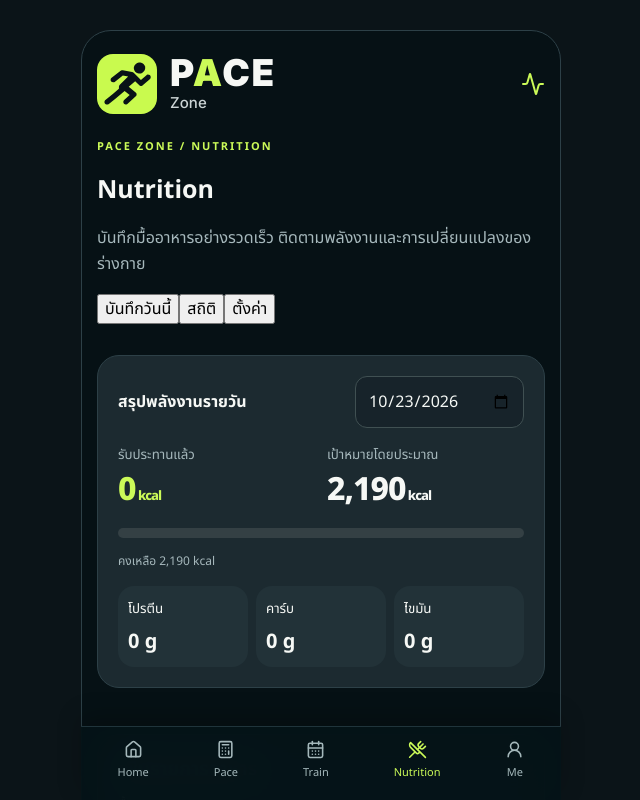
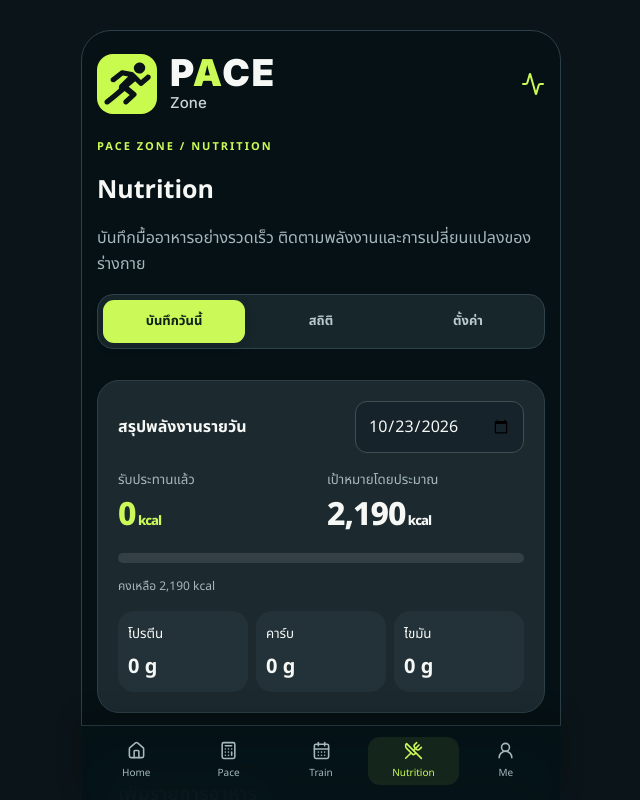
Before and after one commit to keng013/pace-running-app, a Next.js app: page / in a window 1280 px wide. Both pictures are taken after a click on the button "Calorie Tracker". Shown: the top 800 px of the page, without its empty margins (319-959 px from the left). Built offline with nearby package versions, Linux system fonts and the light colour scheme.

Commit message:
style: five-item bottom navigation and readable Nutrition weight metrics

```diff
--- a/app/globals.css
+++ b/app/globals.css
@@ -472,3 +472,24 @@ button:active{transform:none!important;filter:none!important}
 .admin-v2-footer{display:flex;justify-content:space-between;gap:15px;flex-wrap:wrap;font-size:10px;color:#718f91;margin:30px 0 8px}
 @media(max-width:1050px){.admin-v2-sidebar{width:200px}.admin-v2-kpis{grid-template-columns:repeat(2,minmax(0,1fr))}}
 @media(max-width:700px){.admin-v2-shell{display:block}.admin-v2-sidebar{position:relative;width:100%;height:auto;padding:12px 18px;display:flex;flex-direction:row;align-items:center;flex-wrap:wrap}.admin-v2-logo{margin:0 auto 0 0;font-size:19px}.admin-v2-nav-label,.admin-v2-sidebar>a:not(.admin-v2-logo),.admin-v2-nav-active,.admin-v2-security{display:none}.admin-v2-sidebar-bottom{margin:0}.admin-v2-sidebar-bottom button{padding:8px 12px;font-size:11px}.admin-v2-content{padding:25px 15px}.admin-v2-top-actions{width:100%;justify-content:space-between}.admin-v2-kpis{gap:9px}.admin-v2-kpi{padding:15px}.admin-v2-kpi>strong{font-size:27px}.admin-v2-grid{grid-template-columns:1fr}.admin-v2-panel{padding:17px}.admin-v2-status a{margin-left:0}}
+
+/* PACE Zone navigation and Nutrition workspace */
+.nav{justify-content:space-between;gap:2px;padding:11px 10px max(15px,env(safe-area-inset-bottom));}
+.nav button{flex:1;min-width:0;min-height:48px;font-size:10px;gap:5px;padding:4px 0;border-radius:12px;}
+.nav button.active{background:rgba(203,250,88,.08);}
+.nutrition-tabs{display:grid;grid-template-columns:repeat(3,minmax(0,1fr));gap:5px;padding:5px;background:#17262b;border:1px solid #30434a;border-radius:16px;position:sticky;top:7px;z-index:4;}
+.nutrition-tabs button{min-width:0;min-height:43px;color:#b9c9cc;background:transparent;border:0;border-radius:11px;font-weight:700;font-size:13px;}
+.nutrition-tabs button.selected{background:#cbfa58;color:#102019;box-shadow:0 3px 12px rgba(0,0,0,.13);}
+.nutrition-weight-summary{display:grid;grid-template-columns:repeat(2,minmax(0,1fr));gap:10px;}
+.nutrition-weight-summary>div{display:flex;flex-direction:column;gap:7px;padding:15px 12px;background:#142328;border:1px solid #34474c;border-radius:14px;min-width:0;}
+.nutrition-weight-summary small{font-size:11px;color:#aec0c4;}
+.nutrition-weight-summary strong{font-size:28px;line-height:1.1;color:#cbfa58;white-space:nowrap;font-variant-numeric:tabular-nums;}
+.nutrition-weight-summary strong span{font-size:13px;color:#d6e3e1;}
+.nutrition-weight-chart{padding:17px 6px 8px;background:#122329;border:1px solid #2d4349;border-radius:15px;overflow-x:auto;}
+.nutrition-weight-bars{display:flex;align-items:end;gap:7px;min-height:154px;min-width:max-content;padding:0 8px;}
+.nutrition-weight-bar{display:flex;flex-direction:column;align-items:center;gap:5px;width:47px;flex-shrink:0;}
+.nutrition-weight-bar strong{color:#ebf9da;font-size:12px;font-variant-numeric:tabular-nums;}
+.nutrition-weight-bar small{font-size:10px;color:#aabdc2;white-space:nowrap;}
+.nutrition-weight-track{width:20px;height:105px;border-radius:9px;background:#314347;display:flex;align-items:end;overflow:hidden;}
+.nutrition-weight-track>div{width:100%;background:linear-gradient(180deg,#cbfa58,#65b789);border-radius:9px 9px 0 0;}
+@media(max-width:370px){.nutrition-weight-summary strong{font-size:23px}.nutrition-tabs button{font-size:12px}}
```
